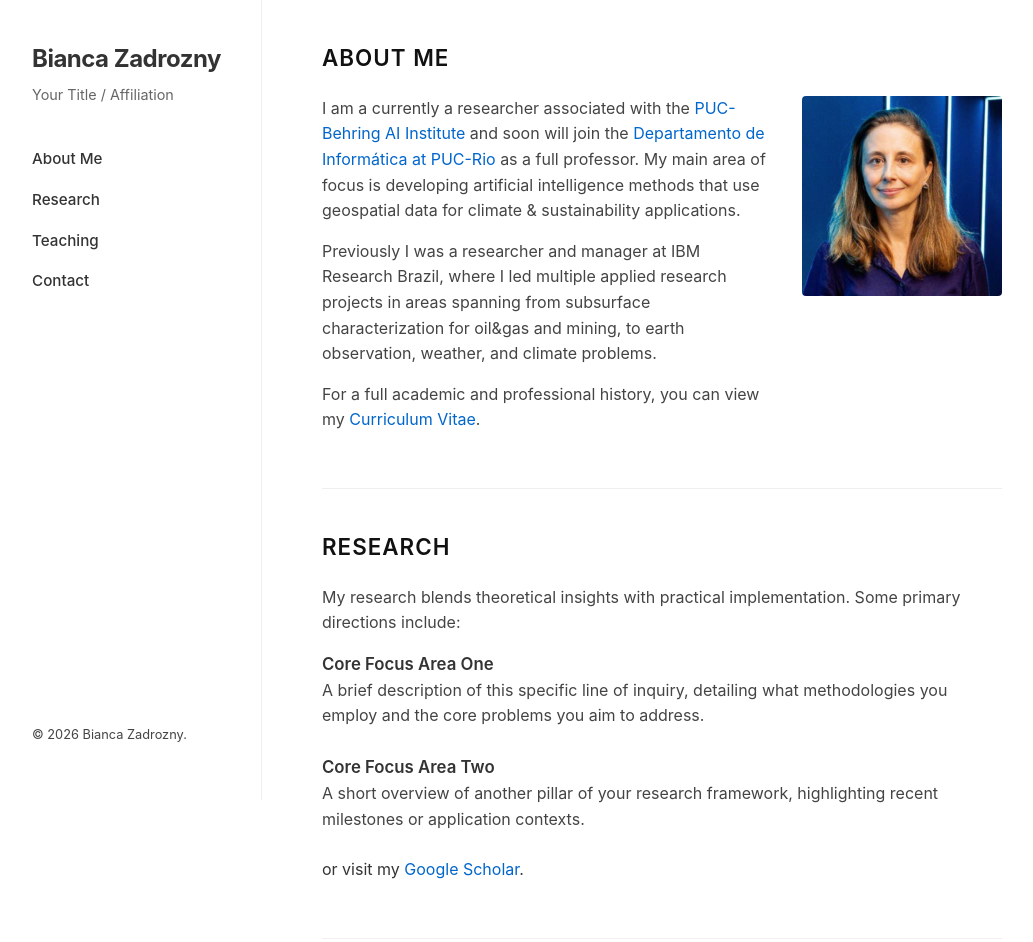
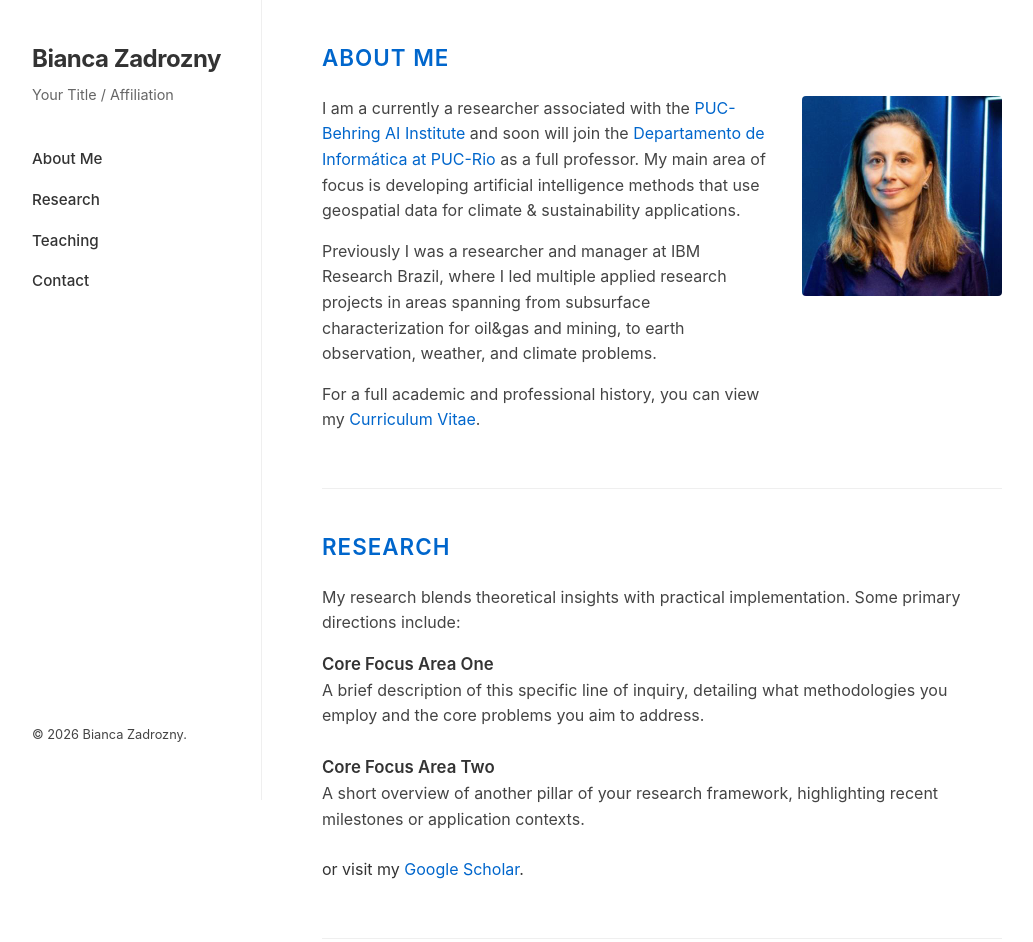
Before and after one commit to biancazadrozny/biancazadrozny.github.io, a plain HTML site: page index.html in a window 1280 px wide. Shown: the top 942 px of the page, without its empty margins (38-1071 px from the left). Drawn offline with Linux system fonts and the light colour scheme.

Commit message:
Update index.html

```diff
--- a/index.html
+++ b/index.html
@@ -115,7 +115,7 @@
             margin-bottom: 20px;
             text-transform: uppercase;
             letter-spacing: 1px;
-            color: #111;
+            color: var(--link-color); /* Changed color here */
         }
 
         p {
```
